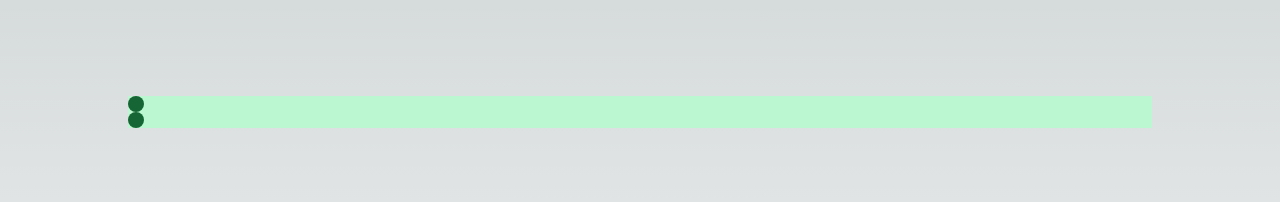
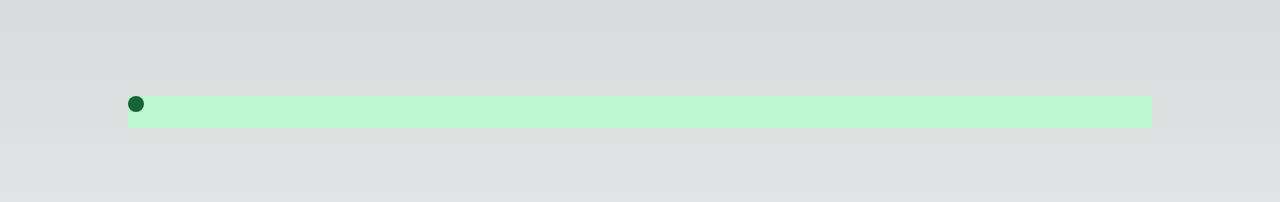
Before and after one commit to scottwarren/virdis, a Next.js app: page / in a window 1280 px wide. Shown: the top 202 px of the page. Built offline with nearby package versions, Linux system fonts and the light colour scheme.

Commit message:
feat: renders the alt version of the second player

```diff
--- a/src/components/game/loop.tsx
+++ b/src/components/game/loop.tsx
@@ -8,7 +8,7 @@ export function Loop() {
     <div className='flex h-full w-full bg-green-200 '>
       <div>
         <Player />
-        <Player />
+        <Player alt />
       </div>
     </div>
   )
```
